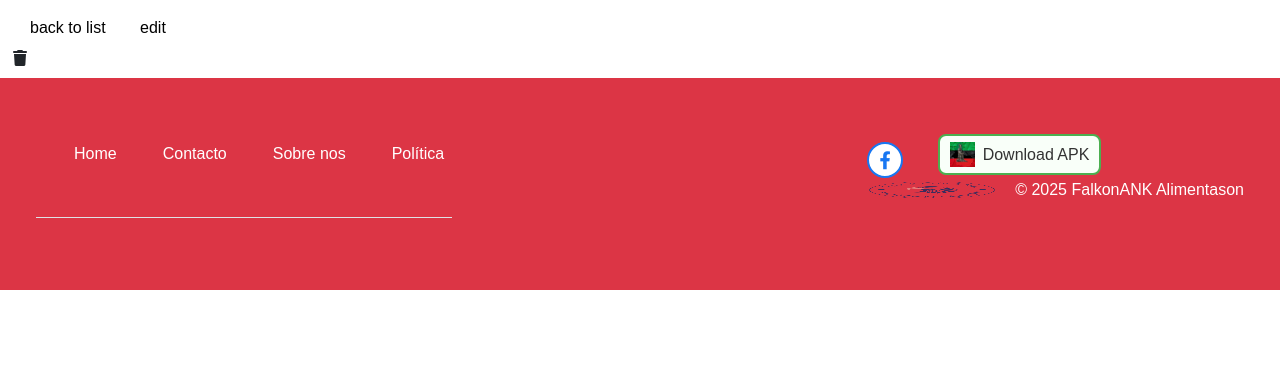
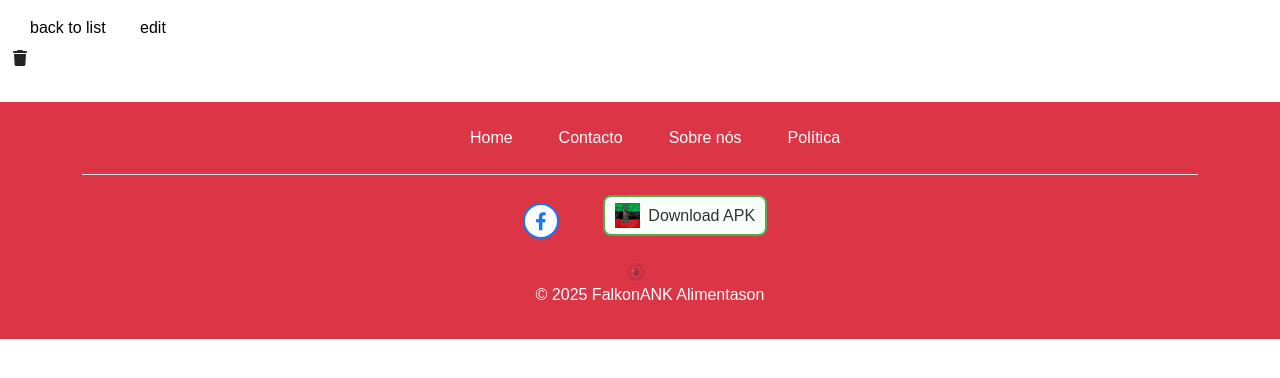
Before and after one commit to ImuPer/FalkonANK_web, a Symfony app: template templates/basket/show.html.twig in a window 1280 px wide. Shown: the part 287-665 px from the top of the page. Run offline with Twig, Linux system fonts and the light colour scheme; the template is opened without the code that fills it, so the values that code supplies are empty; some libraries are stand-ins or nearby versions.

Commit message:
Ajout de l'actualisation4 de footear

```diff
--- a/public/css/newslatterFootear.css
+++ b/public/css/newslatterFootear.css
@@ -46,16 +46,17 @@ footer {
 
 /* Responsividade */
 @media (max-width: 768px) {
-  .social-links {
-    text-align: center;
-    margin-top: 10px;
+  a[download] {
+    padding: 4px 8px;
   }
 
-  .social-icon {
-    margin: 5px;
+  a[download] .logo {
+    width: 20px;
+    height: 20px;
+    margin-right: 6px;
   }
 
-  .footer-logo {
-    height: 15px;
+  a[download] span {
+    font-size: 14px;
   }
 }
--- a/templates/layout/footear.html.twig
+++ b/templates/layout/footear.html.twig
@@ -1,63 +1,51 @@
 <!DOCTYPE html>
-<html lang="en">
+<html lang="pt-BR">
 	<head>
 		<meta charset="UTF-8">
-		<meta
-		name="viewport" content="width=device-width, initial-scale=1.0">
-		{# css #}
-		<link rel="stylesheet" href={{asset("css/newslatterFootear.css")}}>
-
-		<title>Document</title>
+		<meta name="viewport" content="width=device-width, initial-scale=1.0">
+		<link rel="stylesheet" href="{{ asset('css/newslatterFootear.css') }}">
+		<title>Rodapé Responsivo</title>
 	</head>
 	<body>
-
-		<div class="p-3 mb-2 bg-danger text-white">
-			<footer class="py-3 my-4">
+		<footer class="footer bg-danger text-white py-3 my-4">
+			<div
+				class="container">
+				<!-- Links de navegação -->
 				<ul class="nav justify-content-center border-bottom pb-3 mb-3">
 					<li class="nav-item">
-						<a href="{{path('app_home_page')}}" class="nav-link px-2 text-white">Home</a>
+						<a href="{{ path('app_home_page') }}" class="nav-link px-2 text-white">Home</a>
 					</li>
 					<li class="nav-item">
-						<a href="{{path('contact_nous')}}" class="nav-link px-2 text-white">Contacto</a>
+						<a href="{{ path('contact_nous') }}" class="nav-link px-2 text-white">Contacto</a>
 					</li>
 					<li class="nav-item">
-						<a href="{{path('app_about_page')}}" class="nav-link px-2 text-white">Sobre nos</a>
+						<a href="{{ path('app_about_page') }}" class="nav-link px-2 text-white">Sobre nós</a>
 					</li>
 					<li class="nav-item">
-						<a href="{{path('privacy_policy')}}" class="nav-link px-2 text-white">Política</a>
+						<a href="{{ path('privacy_policy') }}" class="nav-link px-2 text-white">Política</a>
 					</li>
 				</ul>
 
-				<ul class="i_footear">
-					<a class="link facebook" href="https://www.facebook.com/profile.php?id=61577545040892&sk=about_privacy_and_legal_info" target="_blank" style="display: inline-flex; align-items: center; justify-content: center;
-														          width: 36px; height: 36px; text-decoration: none;
-														          border: 2px solid #1877F2; border-radius: 50%;
-														          background-color: #ffffff; color: #1877F2;
-														          font-size: 18px; transition: background-color 0.3s, color 0.3s;">
-
+				<!-- Ícones sociais e links -->
+				<div class="social-links text-center">
+					<a href="https://www.facebook.com/profile.php?id=61577545040892&sk=about_privacy_and_legal_info" target="_blank" class="social-icon">
 						<i class="fab fa-facebook-f"></i>
 					</a>
+					<a href="/downloads/imuhotepuvideos/app-imuhotepu-videos.apk" download style="display: inline-flex; align-items: center; justify-content: center;
+							          border: 2px solid #4CAF50; border-radius: 8px; padding: 6px 10px;
+							          background-color: #f9fff9; color: #333; text-decoration: none;
+							          font-weight: 500; transition: 0.3s;">
+						<img class="logo" src="{{ asset('image/icon/appstore.png') }}" alt="Logo Imuhotepu" style="width: 25px; height: 25px; margin-right: 8px;">
+						<span>Download APK</span>
+					</a>
+				</div>
 
-					{# <br> #}
-					{# <a class="link .intagram" href=""><i class="fab fa-instagram"></i></a> #}
-					<a href="/downloads/imuhotepuvideos/app-imuhotepu-videos.apk" download style="display: inline-flex; align-items: center; text-decoration: none;
-																					          border: 2px solid #4CAF50; border-radius: 8px; padding: 6px 10px;
-																					          background-color: #f9fff9; color: #333; transition: 0.3s;">
-
-						<img class="logo" src="{{ asset('image/icon/appstore.png') }}" alt="Logo Imuhotepu" style="width: 25px; height: 25px; margin-right: 8px;">
-						<span style="font-weight: 500;">Download APK</span>
-					</a>
-
-					<p class="text-center text-white" style="display: flex; align-items: center; justify-content: center; gap: 8px;">
-						<img class="logo" src="{{ asset('image/FalkonANK/logo-transparent-png.png') }}" alt="Logo FalkonANK" style="height: 20px;">
-						© 2025 FalkonANK Alimentason
-					</p>
-
-				</ul>
-			</footer>
-
-		</div>
-
-
+				<!-- Copyright -->
+				<div class="text-center">
+					<img src="{{ asset('image/FalkonANK/logo-transparent-png.png') }}" alt="Logo FalkonANK" class="footer-logo">
+					<p>© 2025 FalkonANK Alimentason</p>
+				</div>
+			</div>
+		</footer>
 	</body>
 </html>
```
